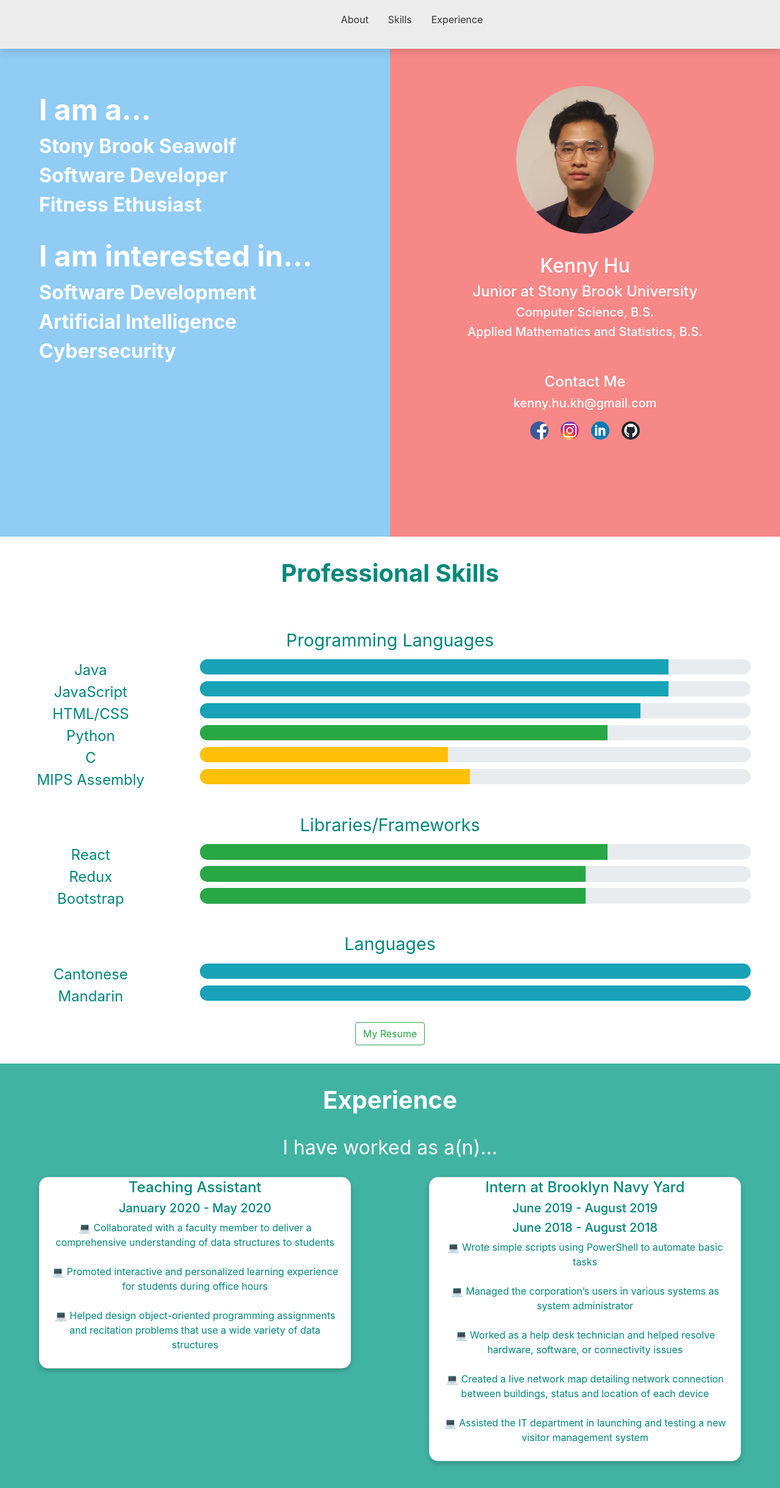
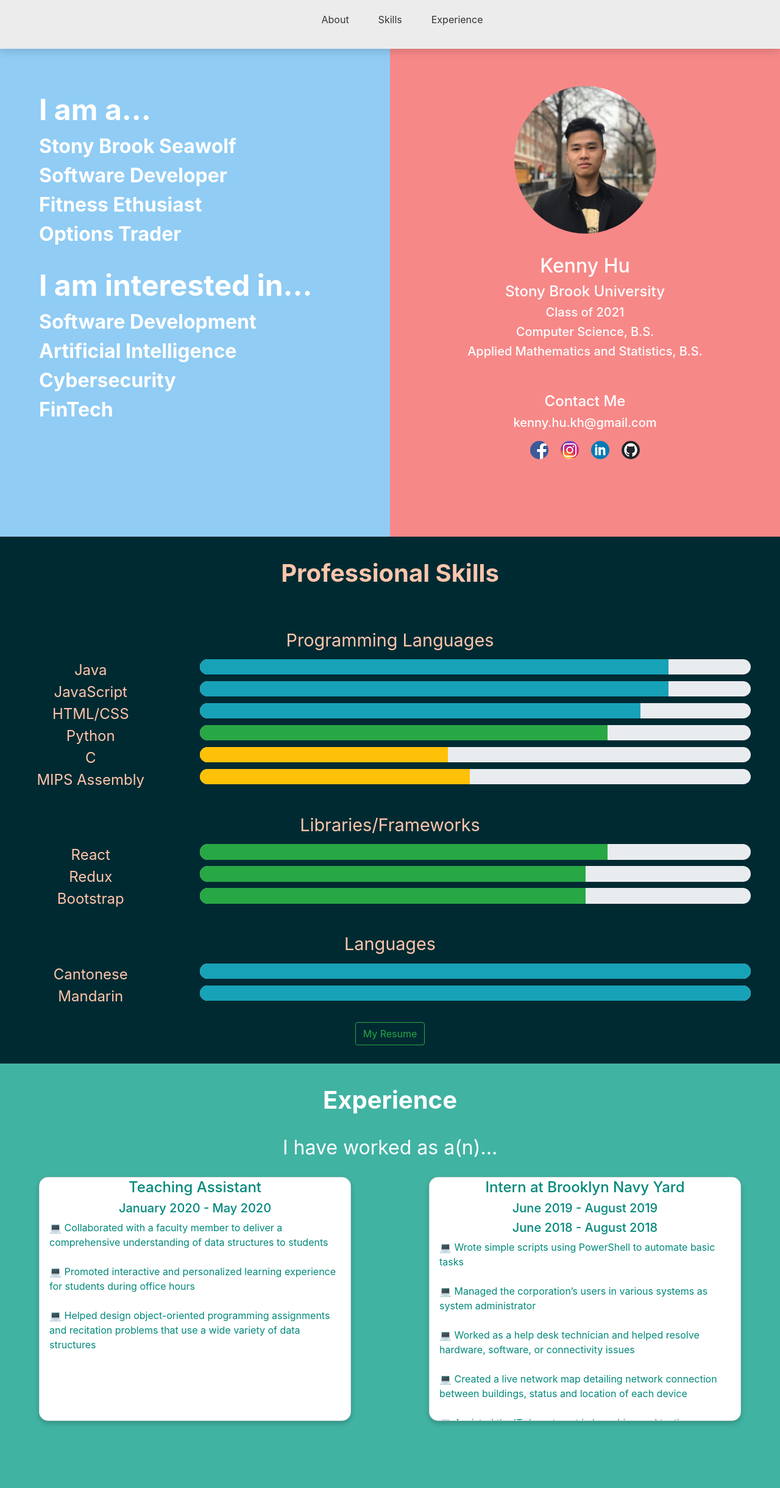
Before and after one commit to hk0430/kenny, a React (Create React App) app: page / in a window 1280 px wide. Shown: the top 2440 px of the page at 61% size. Built offline with nearby package versions, Linux system fonts and the light colour scheme.

Commit message:
update 5/31

```diff
--- a/src/components/About.js
+++ b/src/components/About.js
@@ -14,17 +14,20 @@ class About extends Component {
               <div className="i_am">I am a...</div>
               <div className="who_i_am">Stony Brook Seawolf</div>
               <div className="who_i_am">Software Developer</div>
-              <div className="who_i_am">Fitness Ethusiast</div><br/>
+              <div className="who_i_am">Fitness Ethusiast</div>
+              <div className="who_i_am">Options Trader</div><br/>
               <div className="i_am">I am interested in...</div>
               <div className="who_i_am">Software Development</div>
               <div className="who_i_am">Artificial Intelligence</div>
               <div className="who_i_am">Cybersecurity</div>
+              <div className="who_i_am">FinTech</div>
             </div>
           </div>
           <div className="right">
             <img id="profilepic" alt={"profile"} src={profile} /><br/><br/>
             <h2>Kenny Hu</h2>
-            <h4>Junior at Stony Brook University</h4>
+            <h4>Stony Brook University</h4>
+            <h5>Class of 2021</h5>
             <h5>Computer Science, B.S.</h5>
             <h5>Applied Mathematics and Statistics, B.S.</h5><br/><br/>
             <h4>Contact Me</h4>
--- a/src/components/Experience.js
+++ b/src/components/Experience.js
@@ -11,9 +11,9 @@ class Experience extends Component {
                 <div className="container">
                   <h4>Teaching Assistant</h4>
                   <h5>January 2020 - May 2020</h5>
-                  <div><span>&#x1F4BB;</span> Collaborated with a faculty member to deliver a comprehensive understanding of data structures to students</div><br/>
-                  <div><span>&#x1F4BB;</span> Promoted interactive and personalized learning experience for students during office hours</div><br/>
-                  <div><span>&#x1F4BB;</span> Helped design object-oriented programming assignments and recitation problems that use a wide variety of data structures</div><br/>
+                  <div className="work_deets"><span>&#x1F4BB;</span> Collaborated with a faculty member to deliver a comprehensive understanding of data structures to students</div><br/>
+                  <div className="work_deets"><span>&#x1F4BB;</span> Promoted interactive and personalized learning experience for students during office hours</div><br/>
+                  <div className="work_deets"><span>&#x1F4BB;</span> Helped design object-oriented programming assignments and recitation problems that use a wide variety of data structures</div><br/>
                 </div>
               </div>
               <div className="card card_right">
@@ -21,11 +21,11 @@ class Experience extends Component {
                   <h4>Intern at Brooklyn Navy Yard</h4>
                   <h5>June 2019 - August 2019</h5>
                   <h5>June 2018 - August 2018</h5>
-                  <div><span>&#x1F4BB;</span> Wrote simple scripts using PowerShell to automate basic tasks</div><br/>
-                  <div><span>&#x1F4BB;</span> Managed the corporation’s users in various systems as system administrator</div><br/>
-                  <div><span>&#x1F4BB;</span> Worked as a help desk technician and helped resolve hardware, software, or connectivity issues</div><br/>
-                  <div><span>&#x1F4BB;</span> Created a live network map detailing network connection between buildings, status and location of each device</div><br/>
-                  <div><span>&#x1F4BB;</span> Assisted the IT department in launching and testing a new visitor management system</div><br/>
+                  <div className="work_deets"><span>&#x1F4BB;</span> Wrote simple scripts using PowerShell to automate basic tasks</div><br/>
+                  <div className="work_deets"><span>&#x1F4BB;</span> Managed the corporation’s users in various systems as system administrator</div><br/>
+                  <div className="work_deets"><span>&#x1F4BB;</span> Worked as a help desk technician and helped resolve hardware, software, or connectivity issues</div><br/>
+                  <div className="work_deets"><span>&#x1F4BB;</span> Created a live network map detailing network connection between buildings, status and location of each device</div><br/>
+                  <div className="work_deets"><span>&#x1F4BB;</span> Assisted the IT department in launching and testing a new visitor management system</div><br/>
                 </div>
               </div>
             </div>
--- a/src/style.css
+++ b/src/style.css
@@ -24,7 +24,7 @@
 
 .nav-item {
     display: inline;
-    margin-left: 2rem;
+    margin: 1.5rem;
     color: #333;
 }
 
@@ -91,8 +91,9 @@ img {
 #skills {
     padding: 30px 0 30px 0;
     text-align: center;
-    color: #00887A;
+    color: #FFC6AC;
     overflow: hidden;
+    background-color: #002A32;
 }
 
 .header {
@@ -144,6 +145,7 @@ img {
     color: #00887A;
     border-radius: 15px;
     overflow: auto;
+    height: 50vh;
 }
 
 .card:hover {
@@ -164,3 +166,7 @@ img {
     float: right;
     margin-right: 5%;
 }
+
+.work_deets {
+    text-align: left;
+}
```
Also changed, not shown: src/images/linkedin.jpg, 1 other file (tests, documents, lock files or other folders).
